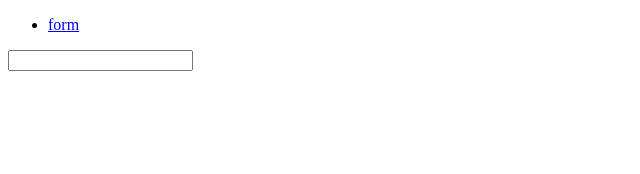
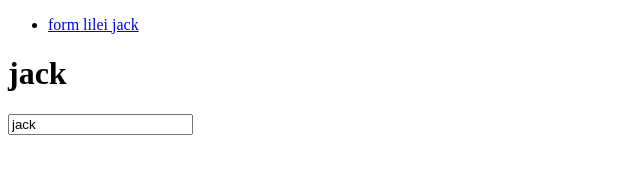
Before and after one commit to bigMeowCoding/angularjs-project, a website: page app/index.html at #!/jack in a window 1280 px wide. Shown: the whole page, without its empty margins (0-640 px from the left). Drawn offline with nearby package versions, Linux system fonts and the light colour scheme; some packages are replaced by stand-ins of ours.

Commit message:
路由作用域测试

```diff
--- a/app/app.js
+++ b/app/app.js
@@ -6,10 +6,22 @@ var module1 = angular
         url: "/form",
         component: "loginForm",
       })
-      .state("contact", {
-        url: "/contact",
-        templateUrl: "./contact.html",
+      .state("lilei", {
+        url: "/lilei",
+        templateUrl: "lilei.html",
+        controller: "controller1",
+      })
+      .state("jack", {
+        url: "/jack",
+        templateUrl: "jack.html",
+        controller: "controller2",
       });
+  })
+  .controller("controller1", function ($scope) {
+    $scope.name = "lilei";
+  })
+  .controller("controller2", function ($scope) {
+    $scope.name = "jack";
   })
   .controller("controller", function ($scope, $timeout) {
     $scope.count = 10;
@@ -52,6 +64,7 @@ var module1 = angular
       restrict: "AE",
       templateUrl: "alert.html",
       link: function (scope, element, attrs) {
+        console.log(scope.name);
         element.bind("click", function (event) {
           var fn = $parse(attrs.alertFun);
           scope.$apply(function () {
--- a/app/index.html
+++ b/app/index.html
@@ -8,10 +8,12 @@
       crossorigin="anonymous"
     ></script>
   </head>
-  <body >
+  <body>
     <ul>
       <li>
         <a ui-sref="form"> form </a>
+        <a ui-sref="lilei"> lilei </a>
+        <a ui-sref="jack"> jack </a>
       </li>
     </ul>
     <div ui-view></div>
@@ -19,7 +21,6 @@
     <!--    <button ng-click="change()">button</button>-->
     <!--    <span ng-if="obj && obj.message"> show </span>-->
     <!--    <span ng-if="!(obj && obj.message)"> hide </span>-->
-    <alert alert-fun="change()" name="'mes'"></alert>
     <script
       src="https://cdnjs.cloudflare.com/ajax/libs/angular-messages/1.8.2/angular-messages.min.js"
       integrity="sha512-X3xzYri4sQgIJ9lQOEJesZcYYJsdDBekZU9AuEsSXwCHJTOkcEn4Chh9kUlTzTgYKWnQNxT3H96X5boZMuco+Q=="
--- /dev/null
+++ b/app/jack.html
@@ -0,0 +1,2 @@
+<h1>{{name}}</h1>
+<alert alert-fun="change()" name="name"></alert>
```
Also changed, not shown: app/lilei.html (added, +4 -0 lines).
